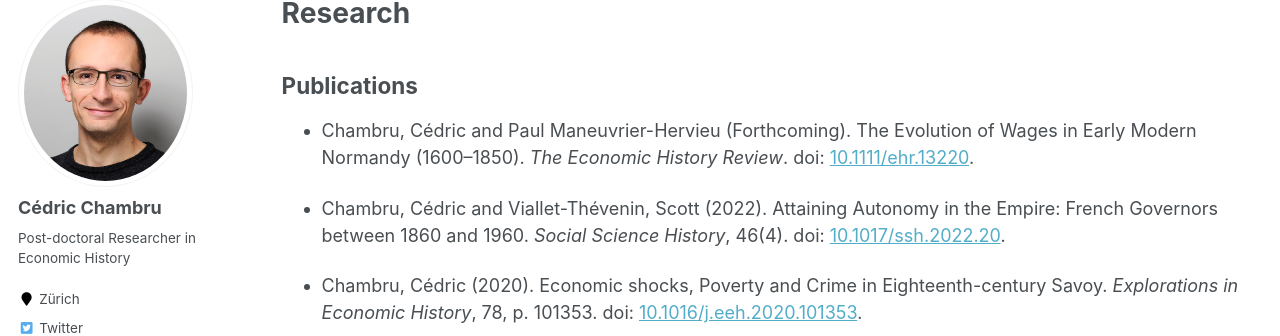
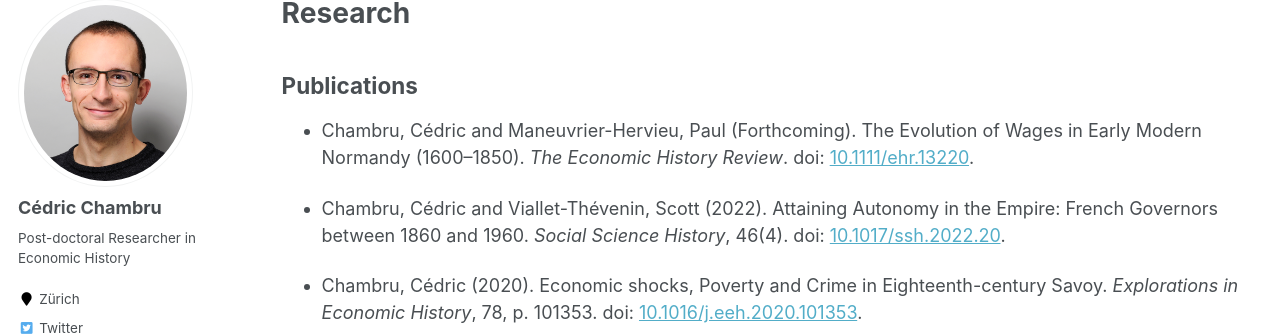
Before and after one commit to CedricChambru/CedricChambru.github.io, a Jekyll site: the page built from _pages/research.md, in a window 1280 px wide and 900 px high. Shown: the part 119-455 px from the top of the window. Built offline with Jekyll 4.4.1, drawn with Linux system fonts in a browser that asks for light colours; some web fonts are replaced.

```diff
--- a/_pages/research.md
+++ b/_pages/research.md
@@ -10,7 +10,7 @@ redirect_from:
 
 ## Publications
 
-* Chambru, Cédric and Paul Maneuvrier-Hervieu (Forthcoming). The Evolution of Wages in Early Modern Normandy (1600–1850). *The Economic History Review*.  doi: [10.1111/ehr.13220](https://doi.org/10.1111/ehr.13220).
+* Chambru, Cédric and Maneuvrier-Hervieu, Paul (Forthcoming). The Evolution of Wages in Early Modern Normandy (1600–1850). *The Economic History Review*.  doi: [10.1111/ehr.13220](https://doi.org/10.1111/ehr.13220).
 
 * Chambru, Cédric and Viallet-Thévenin, Scott (2022). Attaining Autonomy in the Empire: French Governors between 1860 and 1960. *Social Science History*, 46(4). doi: [10.1017/ssh.2022.20](https://doi.org/10.1017/ssh.2022.20).
 
```
